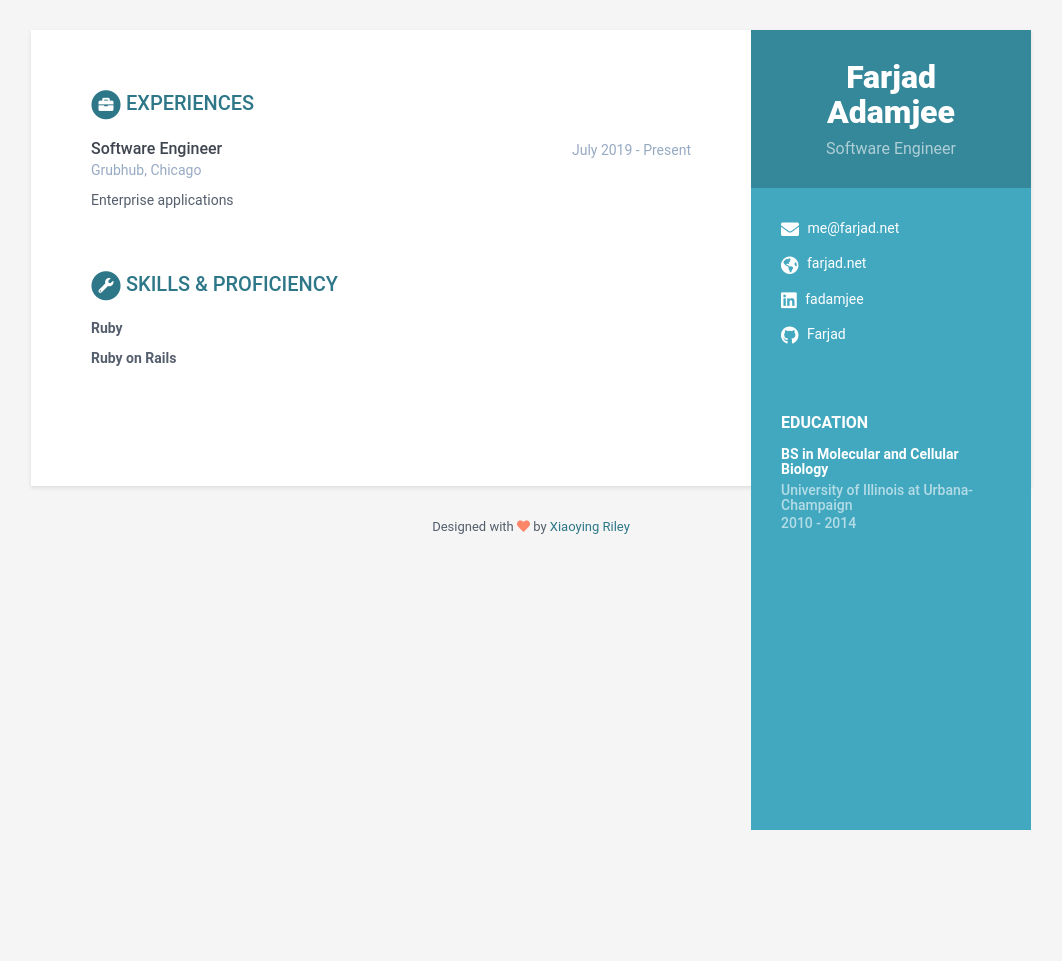
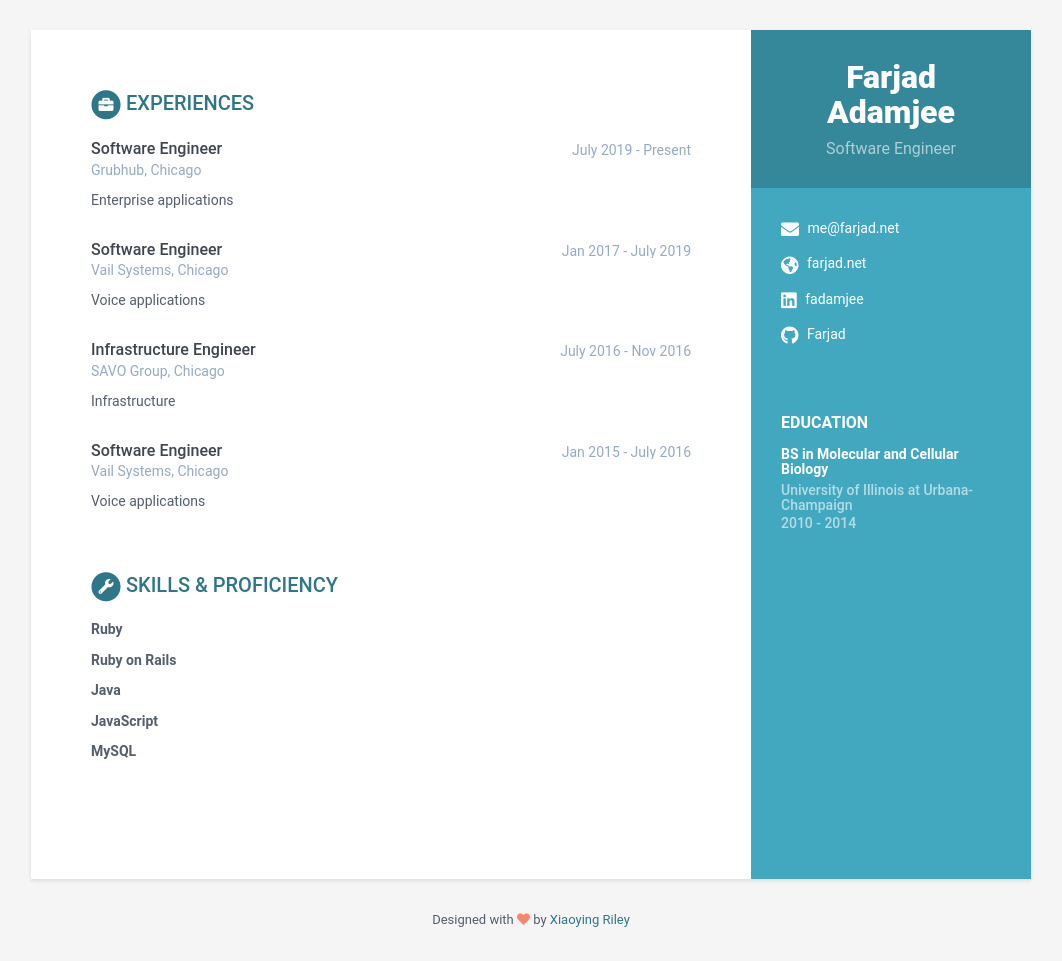
Before and after one commit to Farjad/farjad.github.io, a Jekyll site: the page built from index.html, in a window 1280 px wide. Shown: the whole page, without its empty margins (109-1171 px from the left). Built offline with Jekyll 4.4.1, drawn with Linux system fonts in a browser that asks for light colours; before the commit the page ends 900 px from its top, so only the background shows below that.

Commit message:
updated data

```diff
--- a/_data/data.yml
+++ b/_data/data.yml
@@ -43,6 +43,21 @@ experiences:
       company: Grubhub, Chicago
       details: |
         Enterprise applications
+    - role: Software Engineer
+      time: Jan 2017 - July 2019
+      company: Vail Systems, Chicago
+      details: |
+        Voice applications
+    - role: Infrastructure Engineer
+      time: July 2016 - Nov 2016
+      company: SAVO Group, Chicago
+      details: |
+        Infrastructure
+    - role: Software Engineer
+      time: Jan 2015 - July 2016
+      company: Vail Systems, Chicago
+      details: |
+        Voice applications
 
 skills:
     title: Skills &amp; Proficiency
@@ -50,6 +65,8 @@ skills:
     toolset:
       - name: Ruby
       - name: Ruby on Rails
-
+      - name: Java
+      - name: JavaScript
+      - name: MySQL
 footer: >
     Designed with <i class="fas fa-heart"></i> by <a href="http://themes.3rdwavemedia.com" target="_blank" rel="nofollow">Xiaoying Riley</a>
```
